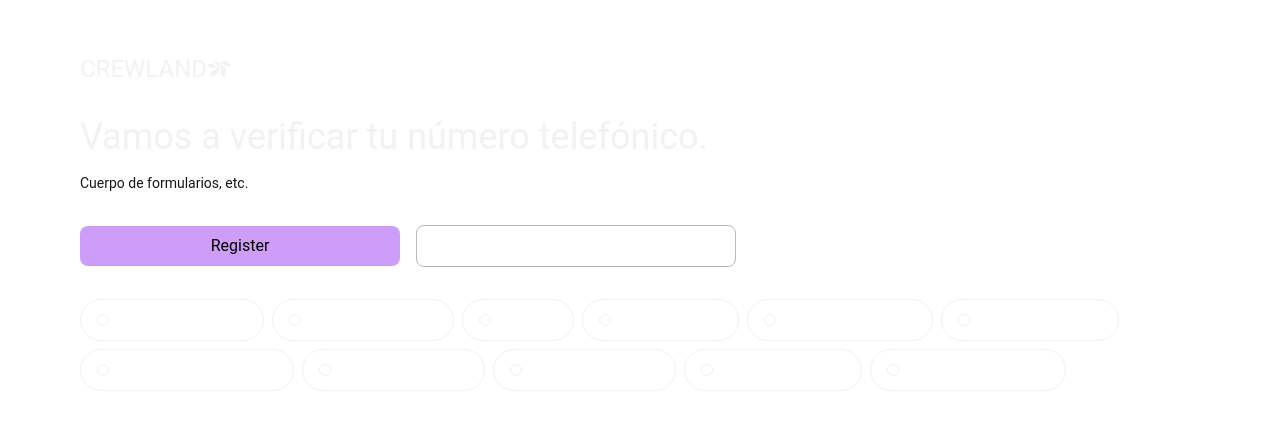
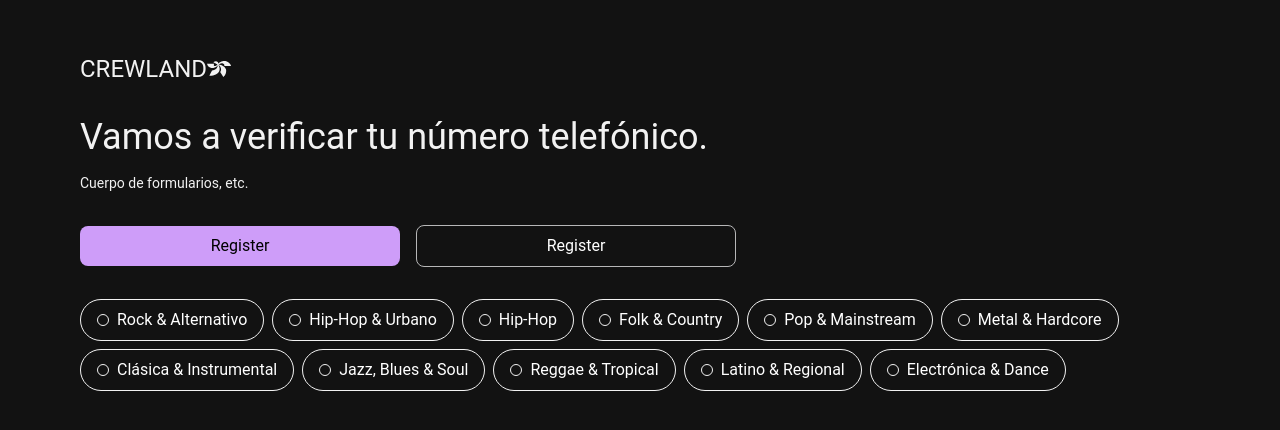
Before and after one commit to igrowker/i004-crewland-front, a Next.js app: page / in a window 1280 px wide. Shown: the part 178-608 px from the top of the page. Built offline with nearby package versions, Linux system fonts and the light colour scheme.

Commit message:
fix: Arreglado css en componente & Instalación iconos

```diff
--- a/src/app/globals.css
+++ b/src/app/globals.css
@@ -2,19 +2,6 @@
 @tailwind components;
 @tailwind utilities;
 
-:root {
-  --background: #ffffff;
-  --foreground: #171717;
+body {
+  background: #121212;
 }
-
-@media (prefers-color-scheme: dark) {
-  :root {
-    --background: #0a0a0a;
-    --foreground: #ededed;
-  }
-}
-
-body {
-  color: var(--foreground);
-  background: var(--background);
-}
--- a/src/app/page.tsx
+++ b/src/app/page.tsx
@@ -21,7 +21,7 @@
   ];
 
   return (
-    <div className="grid grid-rows-[20px_1fr_20px] items-center justify-items-center min-h-screen p-8 pb-20 gap-16 sm:p-20">
+    <div className="grid grid-rows-[20px_1fr_20px] items-center text-customWhite justify-items-center min-h-screen p-8 pb-20 gap-16 sm:p-20">
       <main className="flex flex-col gap-8 row-start-2 items-center sm:items-start">
         <div className="flex justify-center items-center">
           <Title text="CREWLAND" size="medium" weight="bold"/>
--- a/src/components/elements/Tags/RegisterTags.tsx
+++ b/src/components/elements/Tags/RegisterTags.tsx
@@ -32,7 +32,7 @@
             />
             <span
                 className={`w-3 h-3 rounded-full mr-2 ${
-                    isSelected ? 'bg-purple-400 outline outline-offset-1' : 'bg-transparent border border-customWhite'
+                    isSelected ? 'bg-purple-400 outline outline-offset-1 outline-1' : 'bg-transparent border border-customWhite'
                 }`}
             ></span>
             {text}
```
Also changed, not shown: package.json (+6 -5 lines), 1 other file (tests, documents, lock files or other folders).
